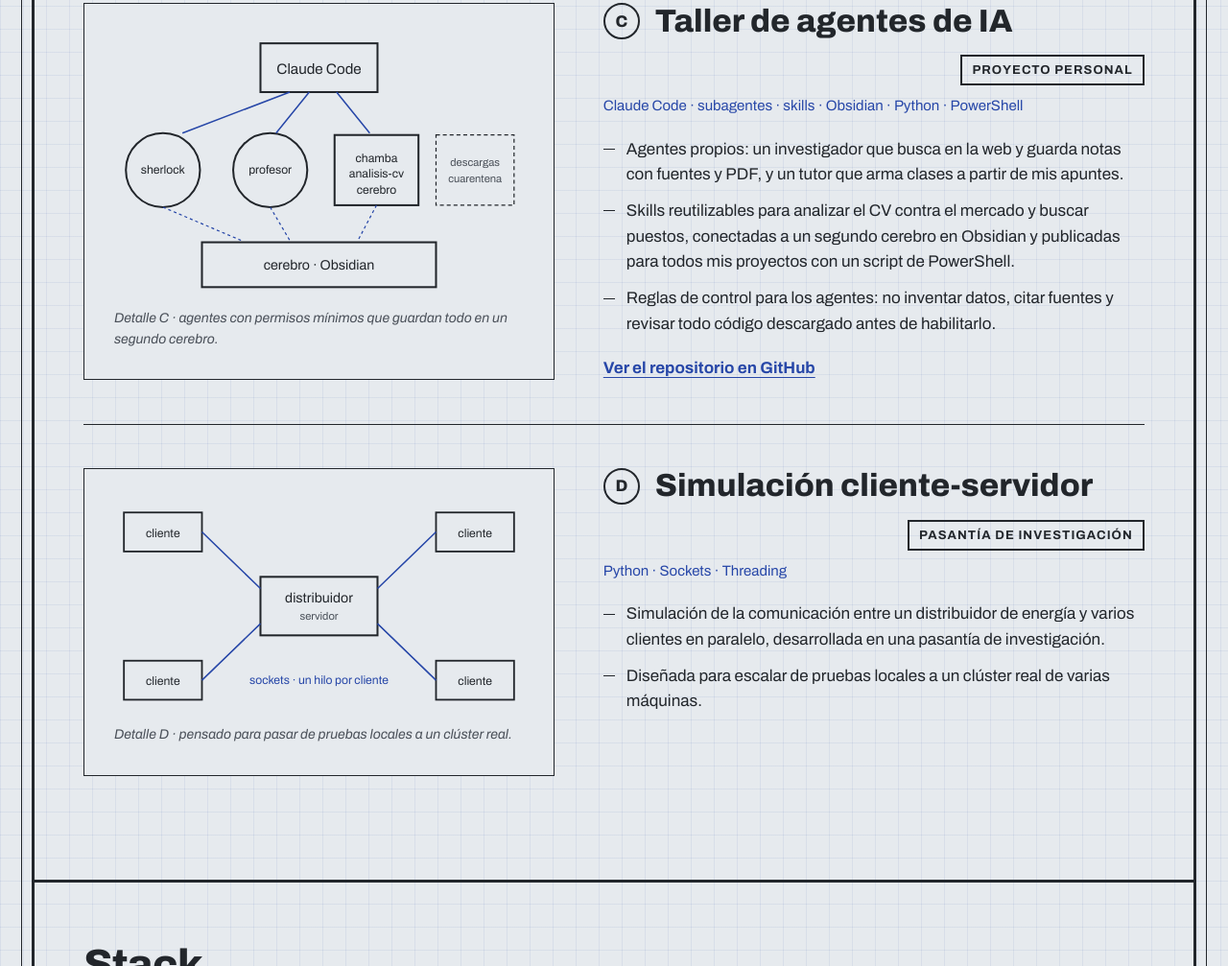
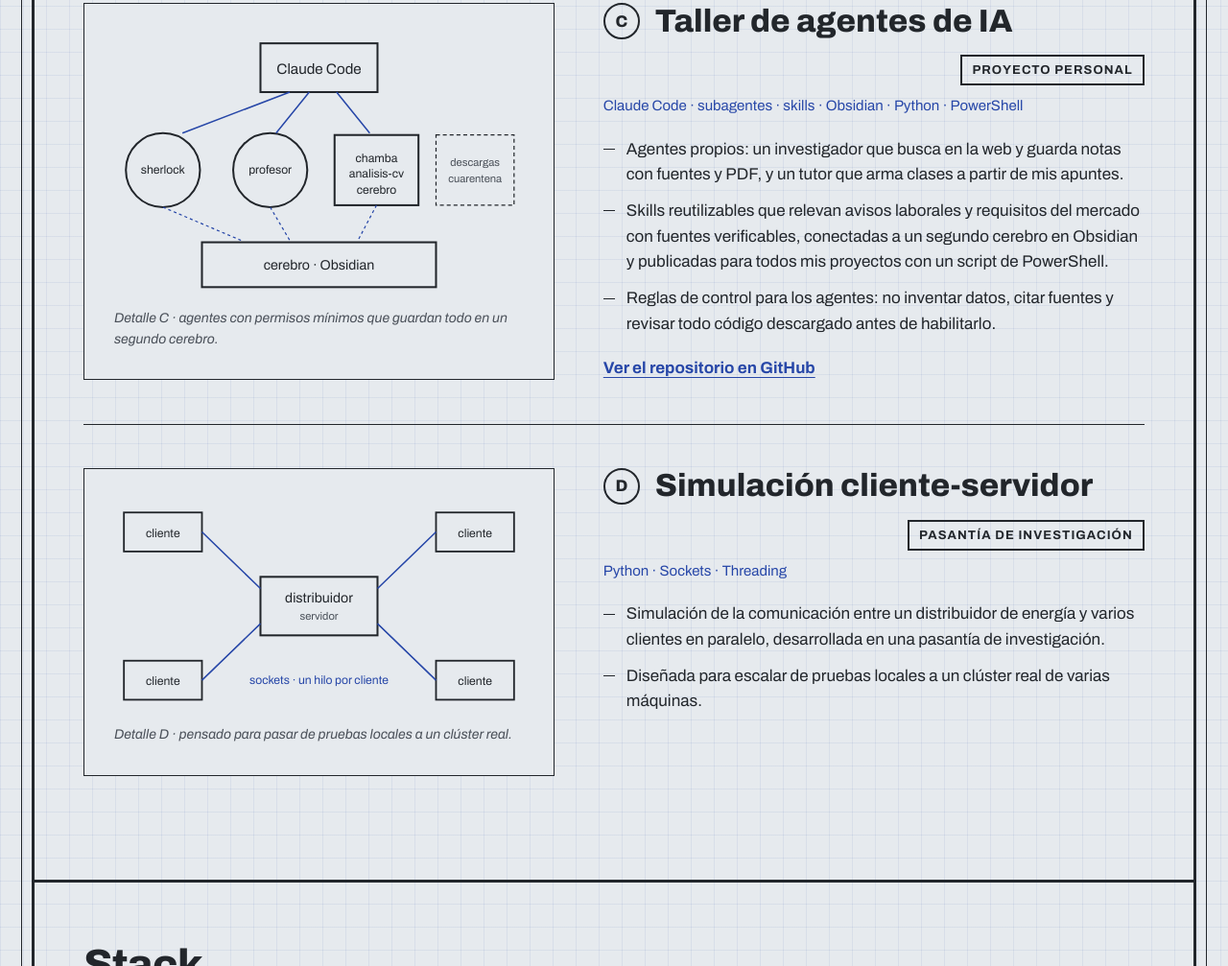
Before and after one commit to tobiasgalarzam/tobiasgalarzam.github.io, a plain HTML site: page index.html in a window 1280 px wide. Shown: the part 1962-2969 px from the top of the page at 96% size. Drawn offline with Linux system fonts and the light colour scheme.

Commit message:
Taller: describir las skills por lo que relevan
Co-Authored-By: Claude Opus 5.5 <noreply@anthropic.com>

```diff
--- a/index.html
+++ b/index.html
@@ -370,7 +370,7 @@
         <p class="material">Claude Code · subagentes · skills · Obsidian · Python · PowerShell</p>
         <ul>
           <li>Agentes propios: un investigador que busca en la web y guarda notas con fuentes y PDF, y un tutor que arma clases a partir de mis apuntes.</li>
-          <li>Skills reutilizables para analizar el CV contra el mercado y buscar puestos, conectadas a un segundo cerebro en Obsidian y publicadas para todos mis proyectos con un script de PowerShell.</li>
+          <li>Skills reutilizables que relevan avisos laborales y requisitos del mercado con fuentes verificables, conectadas a un segundo cerebro en Obsidian y publicadas para todos mis proyectos con un script de PowerShell.</li>
           <li>Reglas de control para los agentes: no inventar datos, citar fuentes y revisar todo código descargado antes de habilitarlo.</li>
         </ul>
         <a class="ver" href="https://github.com/tobiasgalarzam/taller-de-duendes">Ver el repositorio en GitHub</a>
```
